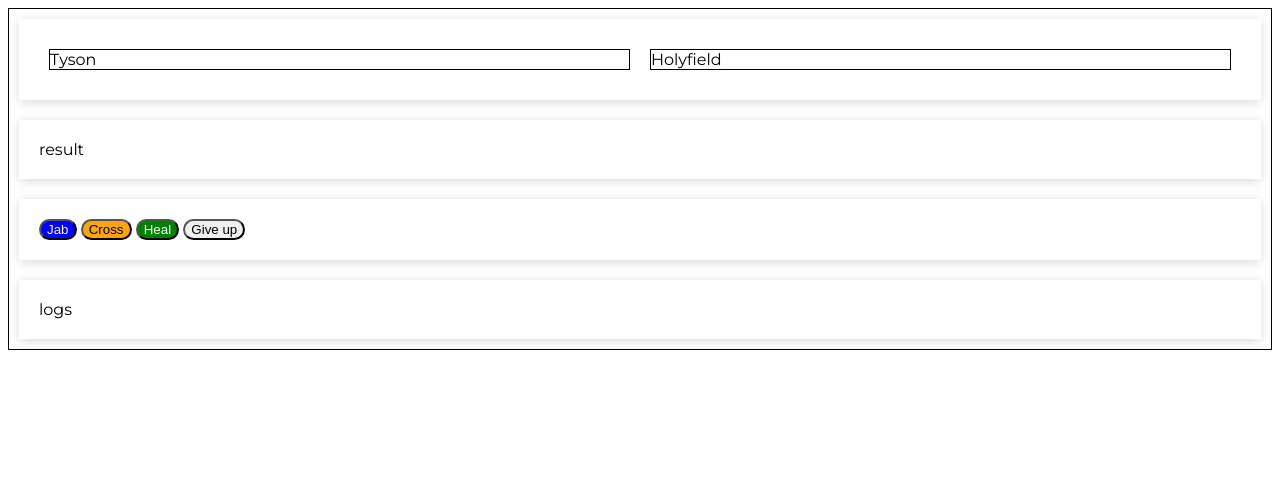
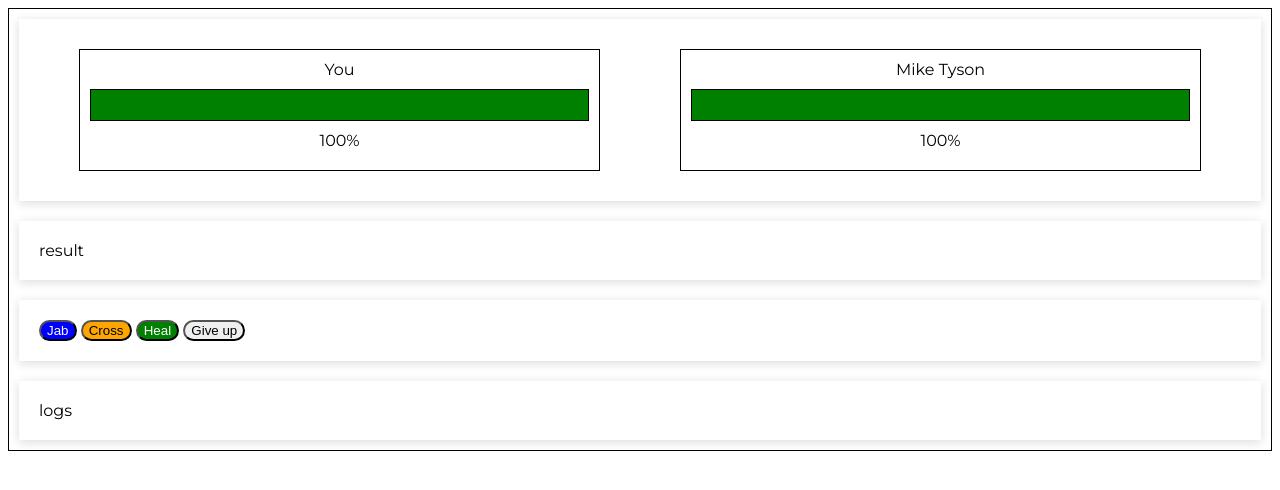
Before and after one commit to cesar-nunes/vue-projects, a plain HTML site: page Project 01 - Boxing Match/index.html in a window 1280 px wide. Drawn offline with nearby package versions, Linux system fonts and the light colour scheme.

Commit message:
Fighter panel - created the life bars

```diff
--- a/Project 01 - Boxing Match/index.html
+++ b/Project 01 - Boxing Match/index.html
@@ -15,10 +15,20 @@
     <div id="app">
         <div class="panel fighters">
             <div class="fighter">
-                Tyson
+                You
+                <div class="life-bar">
+                    <div class="player-life"></div>
+                </div>
+                <div class="player-life-percentage">100%</div>
             </div>
             <div class="fighter">
-                Holyfield
+                Mike Tyson
+                <div class="life-bar">
+                    <div class="tyson-life"></div>
+                </div>
+                <div class="tyson-life-percentage">
+                    100%
+                </div>
             </div>
         </div>
 
--- a/Project 01 - Boxing Match/style.css
+++ b/Project 01 - Boxing Match/style.css
@@ -16,6 +16,8 @@
     box-shadow: 0 2px 10px rgba(0, 0, 0, 0.15);
 }
 
+/* GENERAL */
+
 /* FIGHTERS */
 
 .fighters {
@@ -24,15 +26,33 @@
 
 .fighter {
     border: 1px solid black;
-    margin: 10px;
     flex: 50%;
+    height: 100px;
+    margin: 10px 40px 10px 40px;
+    padding: 10px;
+    text-align: center;
 }
+
+.life-bar {
+    height: 30px;
+    border: 1px solid black;
+    background-color: green;
+    margin: 10px 0px 10px 0px;
+}
+
+.tyson-life {
+
+}
+
+/* FIGHTERS */
 
 /* RESULT */
 
 .result {
 
 }
+
+/* RESULT */
 
 /* BUTTONS */
 
@@ -57,8 +77,12 @@
     color: white;
 }
 
+/* BUTTONS */
+
 /* LOGS */
 
 .logs {
 
 }
+
+/* LOGS */
```
